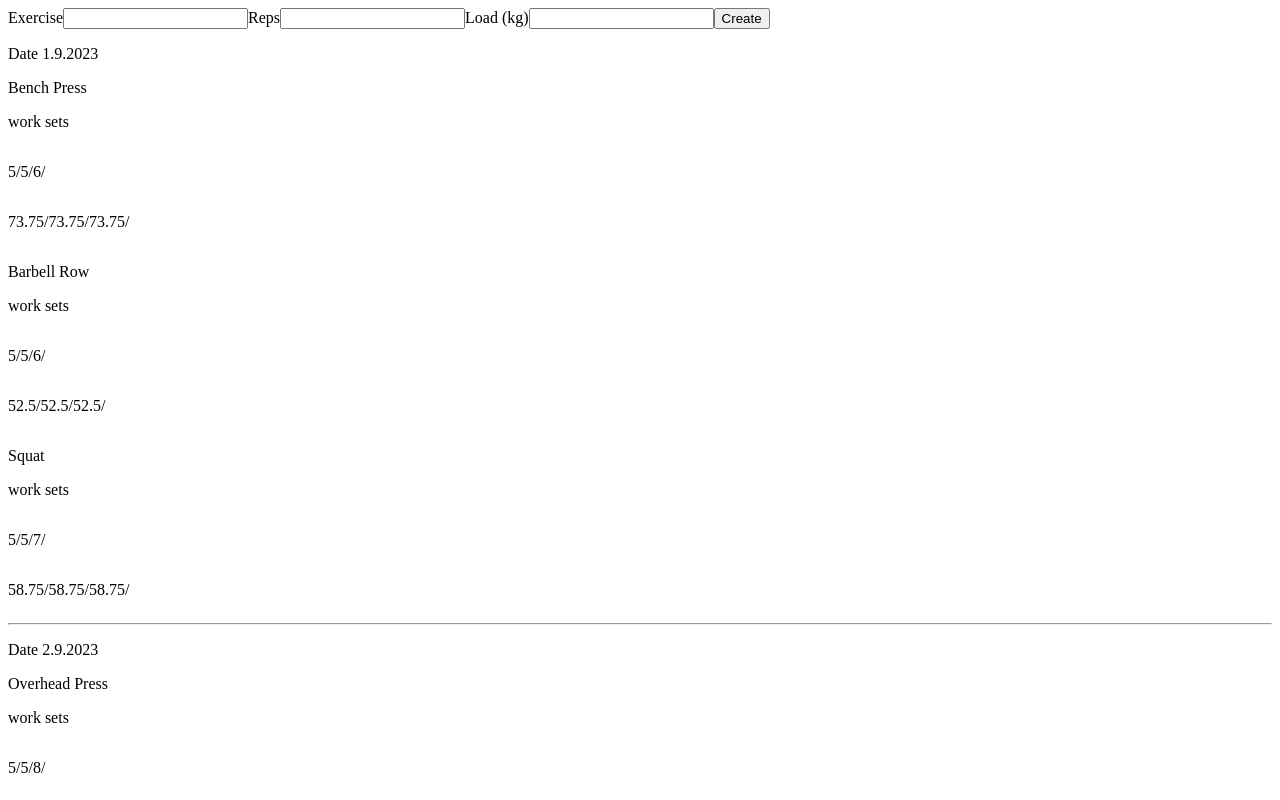
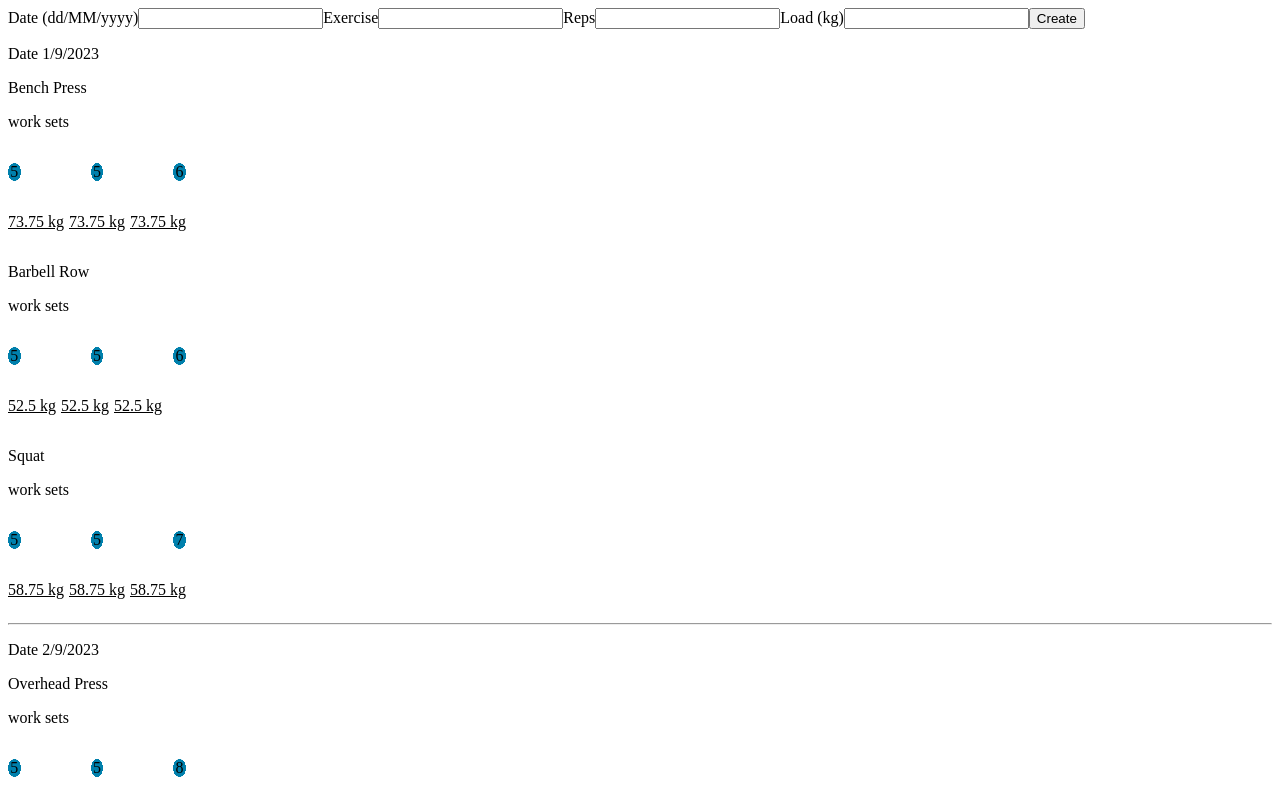
Before and after one commit to LerkkaP/WorkoutLogger, a React (Create React App) app: page / in a window 1280 px wide. Shown: the top 800 px of the page. Built offline with nearby package versions, Linux system fonts and the light colour scheme; data requests are answered from the project's data file.

Commit message:
remove DatePicker component and add manual date input, change styling

```diff
--- a/db.json
+++ b/db.json
@@ -2,7 +2,7 @@
   "workouts": [
     {
       "id": 1,
-      "date": "1.9.2023",
+      "date": "1/9/2023",
       "exercises": [
         {
           "name": "Bench Press",
@@ -59,7 +59,7 @@
     },
     {
       "id": 2,
-      "date": "2.9.2023",
+      "date": "2/9/2023",
       "exercises": [
         {
           "name": "Overhead Press",
--- a/src/components/WorkoutForm.js
+++ b/src/components/WorkoutForm.js
@@ -1,4 +1,3 @@
-/*import DatePicker from "react-datepicker";*/
 import "react-datepicker/dist/react-datepicker.css";
 
 import { useDispatch, useSelector } from "react-redux";
@@ -10,8 +9,12 @@ const WorkoutForm = () => {
   const formData = useSelector((state) => state.form);
 
   const handleWorkout = async () => {
+    if (!formData.date.match(dateRegex)) {
+      dispatch(resetForm());
+      return;
+    }
     const newWorkout = {
-      date: "2.9.2023",
+      date: formData.date,
       exercises: [
         {
           name: formData.exercise,
@@ -24,13 +27,17 @@ const WorkoutForm = () => {
     dispatch(resetForm());
   };
 
+  const dateRegex = /^[0-9]{1,2}\/[0-9]{1,2}\/[0-9]{4}$/;
+
   return (
     <div>
-      {/*<DatePicker
-        selected={formData.date}
-        dateFormat={"dd.MM.yyyy"}
-        isClearable
-  />*/}
+      Date (dd/MM/yyyy)
+      <input
+        type="text"
+        name="date"
+        value={formData.date}
+        onChange={(e) => dispatch(updateFormData({ date: e.target.value }))}
+      />
       Exercise
       <input
         type="text"
--- a/src/components/WorkoutList.js
+++ b/src/components/WorkoutList.js
@@ -12,12 +12,12 @@ const WorkoutList = () => {
           <p>work sets</p>
           <div className="reps">
             {exercise.sets.map((sets, i) => (
-              <p key={i}>{sets.reps}/</p>
+              <p key={i}>{sets.reps}</p>
             ))}
           </div>
           <div className="sets">
             {exercise.sets.map((sets, i) => (
-              <p key={i}>{sets.kg}/</p>
+              <p key={i}>{sets.kg} kg</p>
             ))}
           </div>
         </div>
--- a/src/reducers/formReducer.js
+++ b/src/reducers/formReducer.js
@@ -1,7 +1,7 @@
 import { createSlice } from "@reduxjs/toolkit";
 
 const initialState = {
-  date: null,
+  date: "",
   exercise: "",
   reps: "",
   load: "",
--- a/src/style.css
+++ b/src/style.css
@@ -7,3 +7,21 @@
   display: flex;
   flex-direction: row;
 }
+
+.reps p {
+  background: radial-gradient(
+    ellipse at center,
+    rgba(0, 128, 172, 1) 0%,
+    rgba(0, 128, 172, 1) 70%,
+    rgba(0, 128, 172, 0) 70.3%
+  );
+  height: 1%;
+  width: 1%;
+  margin-right: 70px;
+  text-align: center;
+}
+
+.sets p {
+  padding-right: 5px;
+  text-decoration: underline;
+}
```
